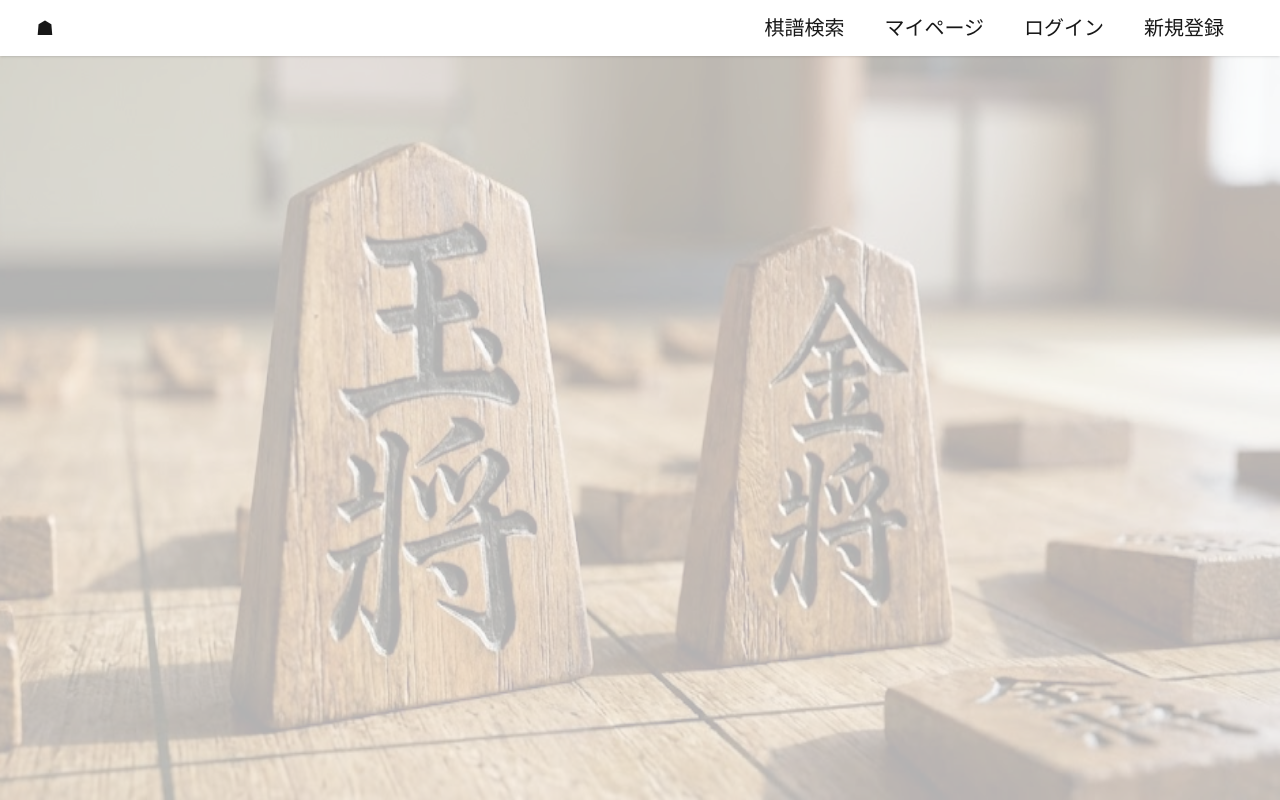
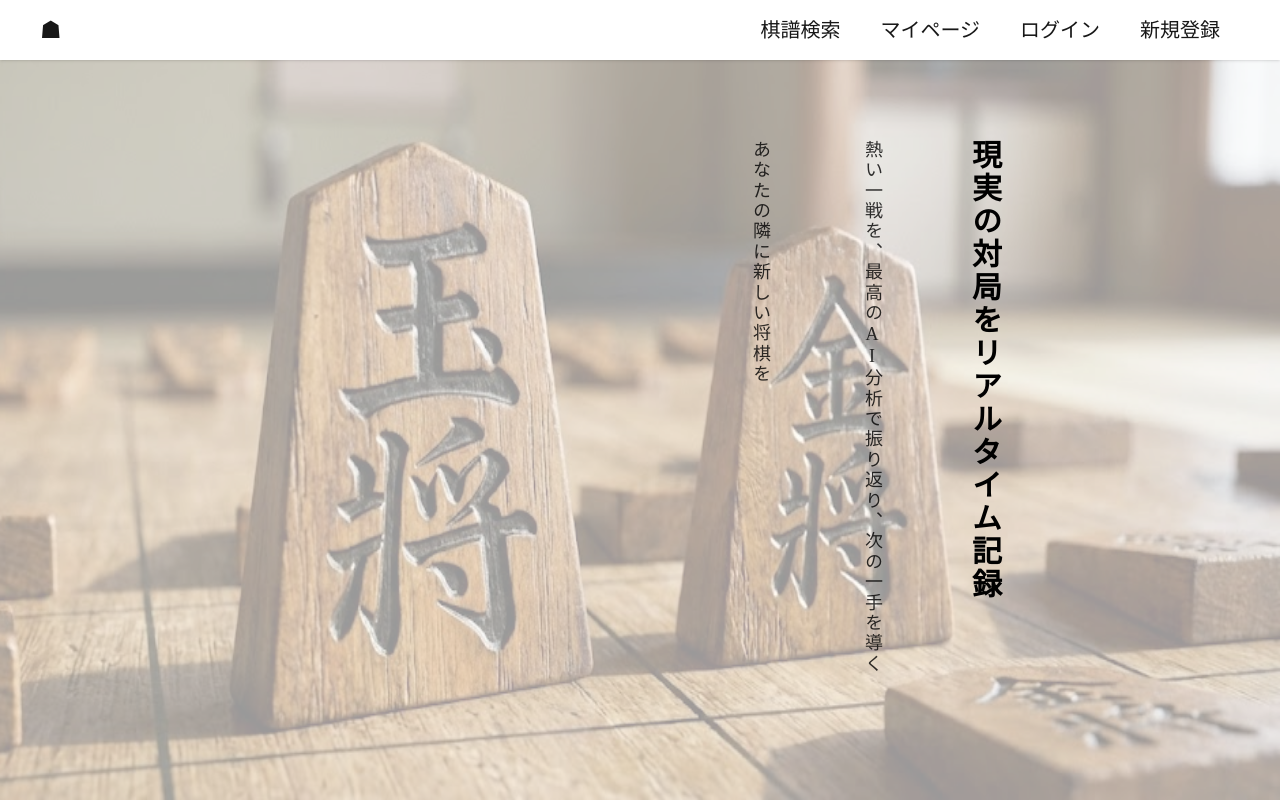
Before and after one commit to kkkk-ui/Game_Record_Web, a Next.js app in the folder game-record-app/: page / in a window 1280 px wide. Built offline with nearby package versions, Linux system fonts and the light colour scheme.

Commit message:
feat/トップページ仮で完成

```diff
--- a/game-record-app/app/components/Header.tsx
+++ b/game-record-app/app/components/Header.tsx
@@ -18,11 +18,11 @@ const NAV_style = "mx-5 text-xl text-center border-b-2 border-transparent hover:
 
 export const Header = () => {
   return (
-    <header className="absolute top-0 left-0 w-full min-h-[56px] bg-white shadow px-4 py-2 flex items-center justify-between">
-        <div className="mx-5">
-            <a href="/" className="text-xl">☗</a>
+    <header className="absolute top-0 left-0 w-full min-h-[60px] bg-white shadow px-4 py-2 flex items-center justify-between">
+        <div className="mx-6">
+            <a href="/" className="text-2xl">☗</a>
         </div>
-        <nav className="mx-5">
+        <nav className="mx-6">
             {NAV_ITEMS.map((item)=>(
               <Link href={item.href} className={NAV_style}>
                 {item.label}
--- a/game-record-app/app/components/Home.tsx
+++ b/game-record-app/app/components/Home.tsx
@@ -10,14 +10,31 @@ export const Home = () => {
                 <img
                     src="background.png"
                     alt="Top Image"
-                    className="absolute min-h-screen -z-100 opacity-30 flex items-center justify-center"
+                    className="absolute min-h-screen -z-100 opacity-40"
                 />
             </div>
-            <div>
-                yyahho
+            <div
+                className="absolute top-35 right-60 text-black"
+                style={{
+                    writingMode: "vertical-rl",
+                    fontFamily: "serif",
+                    letterSpacing: "0.15em",     // 文字間隔
+                    lineHeight: "7em",           // 行間
+                    textOrientation: "upright"   // 横倒しにならない
+                }}
+            >
+                <span className="text-3xl font-bold tracking-widest">
+                    現実の対局をリアルタイム記録
+                </span>
+                <br />
+                <span className="text-lg font-light opacity-80">
+                    熱い一戦を、最高のAI分析で振り返り、次の一手を導く
+                </span>
+                <br />
+                <span className="text-lg font-light opacity-80">
+                    あなたの隣に新しい将棋を
+                </span>
             </div>
-
-
         </div>
 
 
```
